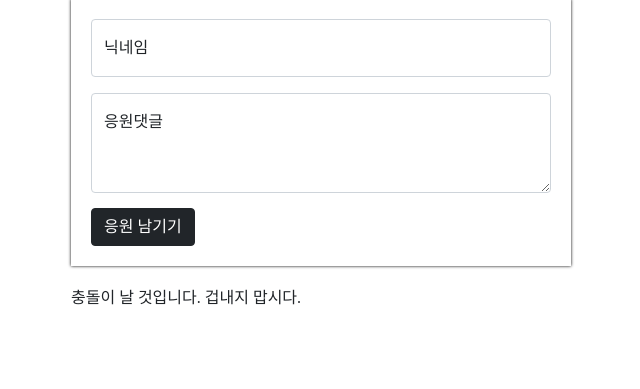
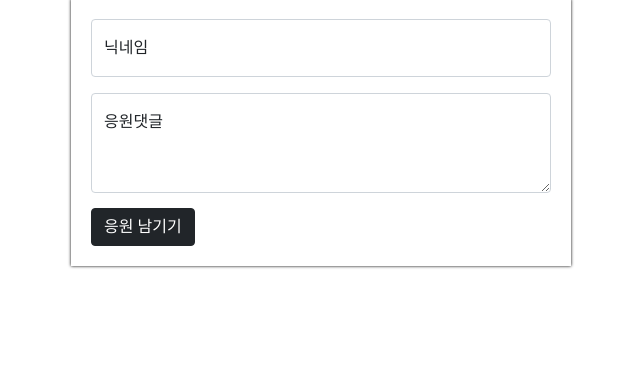
Before and after one commit to hyeonjun4460/personal-repository, a Flask app: page / in a window 1280 px wide. Shown: the part 321-710 px from the top of the page, without its empty margins (319-959 px from the left). Run offline with Flask 2, Linux system fonts and the light colour scheme; data that the repository does not hold is empty.

Commit message:
reset
인프런 깃 강의 pull/충돌 해결까지 수강하고 코드 리셋.

```diff
--- a/homework/templates/index.html
+++ b/homework/templates/index.html
@@ -135,7 +135,6 @@
         <button onclick="save_comment()" type="button" class="btn btn-dark">응원 남기기</button>
     </div>
     <div class="mycards" id="comment-list">
-        <p>충돌이 날 것입니다. 겁내지 맙시다.</p>
     </div>
 </body>
 
```
